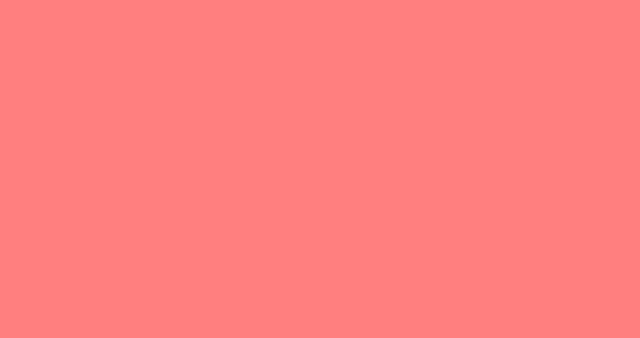
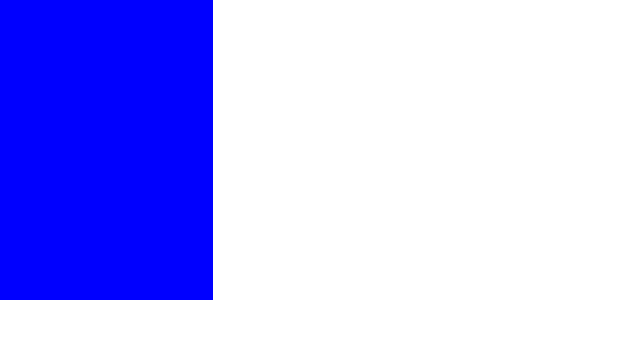
Before and after one commit to hoevik/01movieRecommend, a website: page views/index.html in a window 1280 px wide. Shown: the whole page, without its empty margins (0-640 px from the left). Drawn offline with Linux system fonts and the light colour scheme; files that its build step writes are made by us from their sources; files whose address does not match are found by name.

Commit message:
added absolute header in html

```diff
--- a/public/styles/styles.css
+++ b/public/styles/styles.css
@@ -1,3 +1,6 @@
-body {
-  background-color: rgba(255, 0, 0, 0.5);
+.header {
+  background-color: blue;
+  height: 300px;
+  position:absolute;
+  left: 0;
 }
--- a/views/index.html
+++ b/views/index.html
@@ -17,6 +17,10 @@
   </head>
   </head>
   <body>
+    <div class="header col-md-2">
+
+    </div>
+
 
   </body>
 </html>
```
